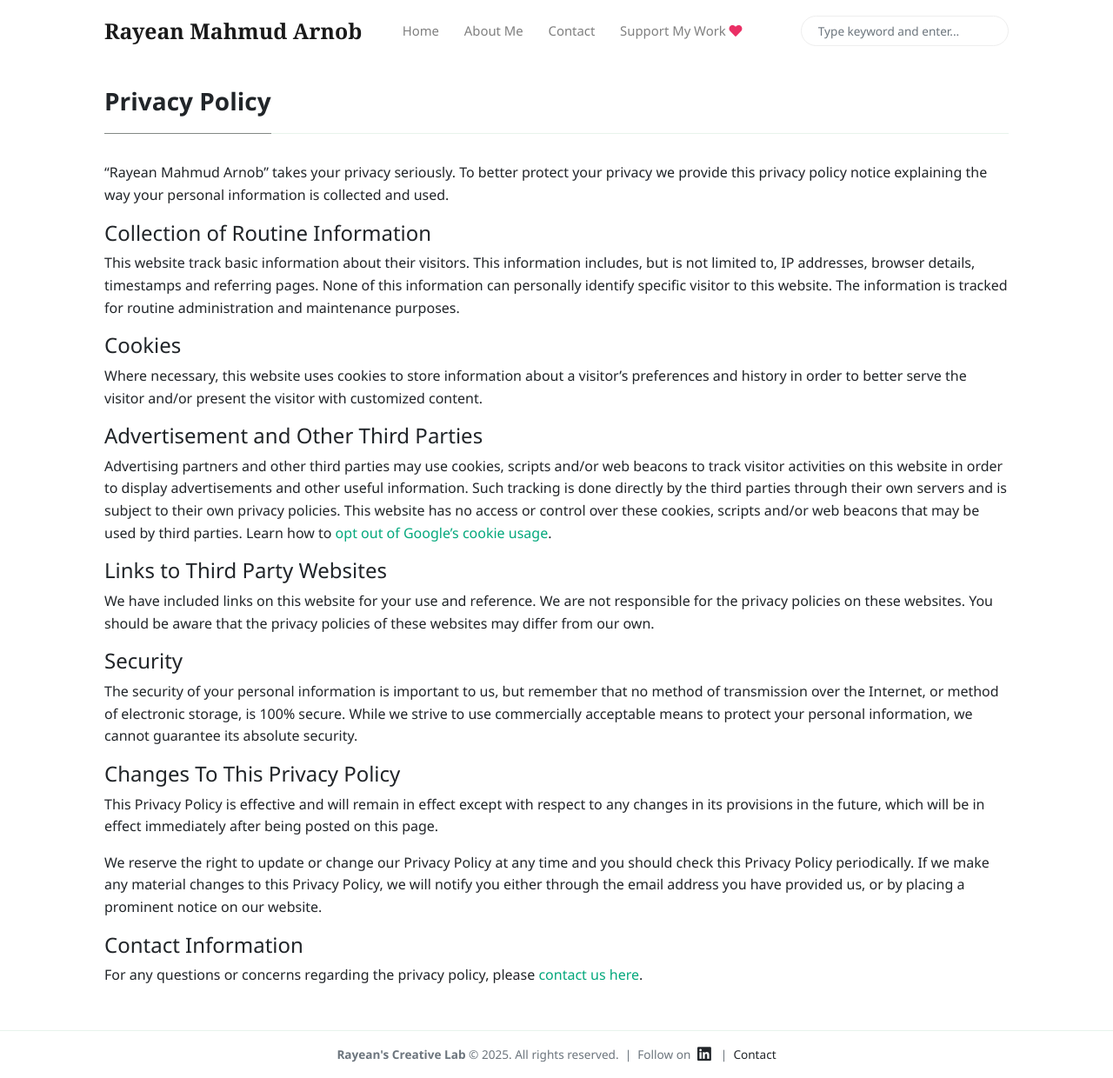
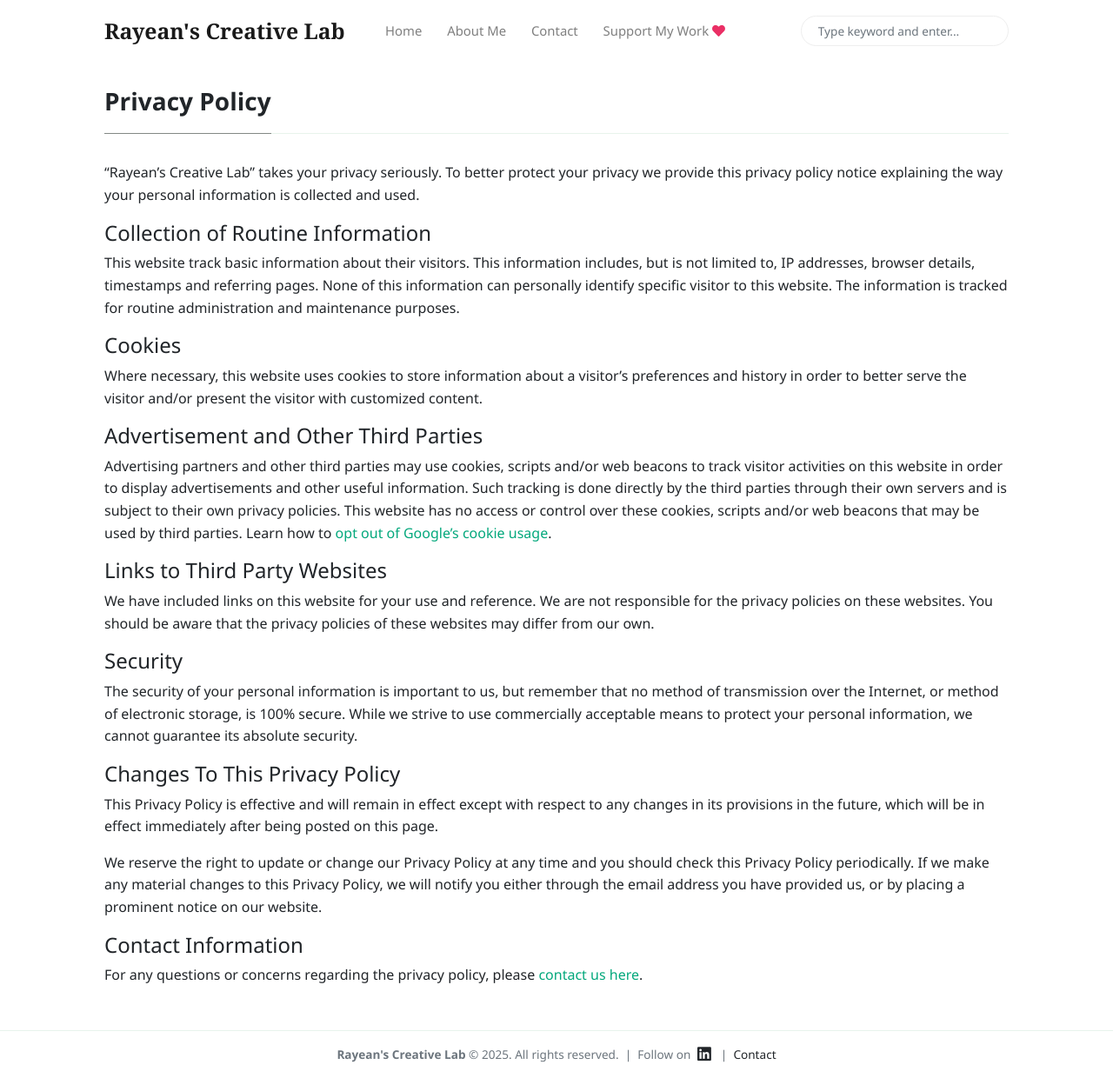
Before and after one commit to Rayean-Mahmud/rayean-mahmud.github.io, a Jekyll site: the page built from _pages/privacy-policy.md, in a window 1280 px wide and 1240 px high. Shown: the whole window at 87% size. Built offline with Jekyll 4.4.1, drawn with Linux system fonts in a browser that asks for light colours; nearby versions of some CDN libraries.

Commit message:
Update _config.yml

```diff
--- a/_config.yml
+++ b/_config.yml
@@ -1,5 +1,5 @@
 # Site Settings
-name: 'Rayean Mahmud Arnob'
+name: "Rayean's Creative Lab"
 description: 'Cross-platform Mobile App Developer & Tech Storyteller. Passionate about Flutter, Python, Firebase, and AI.'
 logo: '/assets/images/avatar1.jpg'
 favicon: 'assets/images/favicon.ico'
```
